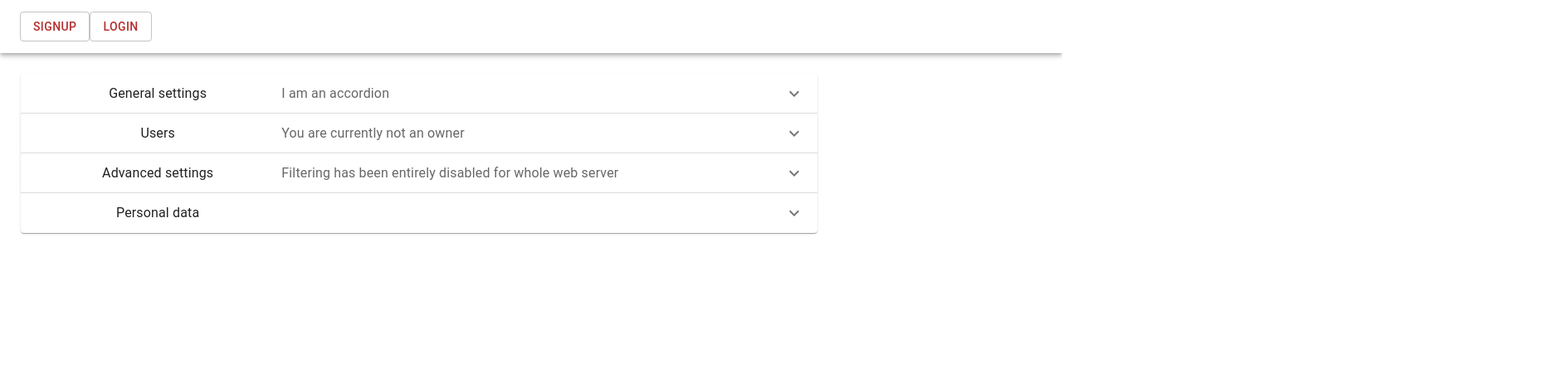
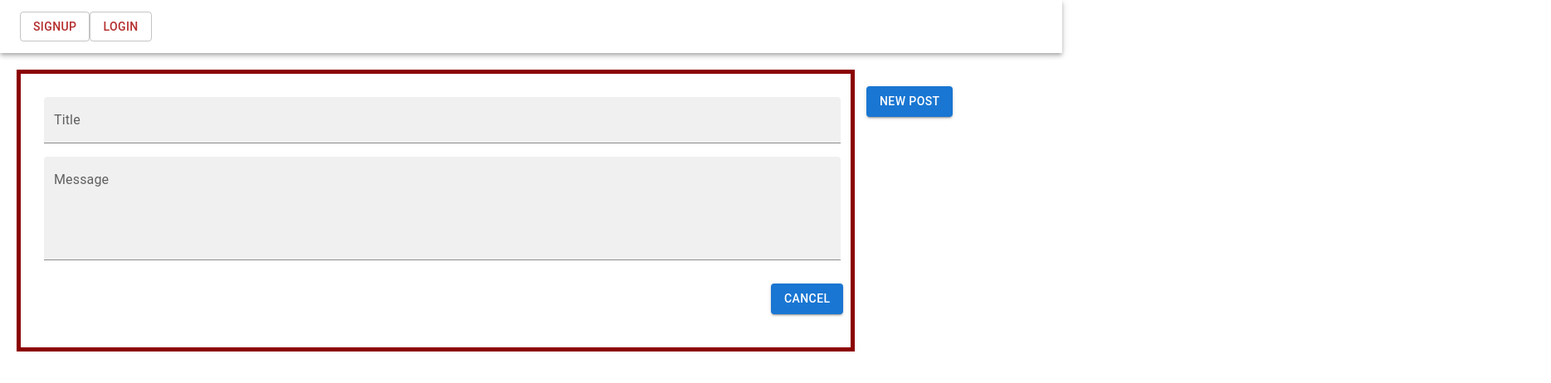
Before and after one commit to liuyuemingm/O-Uni, a React (Create React App) app in the folder frontend/: page / in a window 1280 px wide. Shown: the top 462 px of the page at 83% size, 1869 px wide, since content can reach past the window. Built offline with nearby package versions, Linux system fonts and the light colour scheme.

Commit message:
Add MainPanel

```diff
--- a/frontend/package.json
+++ b/frontend/package.json
@@ -7,6 +7,7 @@
     "@emotion/styled": "^11.3.0",
     "@material-ui/core": "^4.12.3",
     "@material-ui/icons": "^4.11.2",
+    "@mui/core": "^5.0.0-alpha.51",
     "@mui/icons-material": "^5.0.4",
     "@mui/material": "^5.0.4",
     "@mui/styles": "^5.0.1",
--- a/frontend/src/App.js
+++ b/frontend/src/App.js
@@ -2,11 +2,15 @@ import './App.css';
 import Navbar from './components/Background';
 import LogB from './components/Sample';
 import MainPanel from './components/MainPanel';
+import { Tab } from '@mui/material';
+import LabTabs from './components/Tab';
 function App() {
   return (
     <div className="App">
+      {/* <Navbar /> */}
       <LogB />
       <MainPanel />
+      {/* <LabTabs /> */}
     </div>
   );
 }
--- a/frontend/src/components/LikeButton.js
+++ b/frontend/src/components/LikeButton.js
@@ -2,18 +2,17 @@ import * as React from 'react';
 import Checkbox from '@mui/material/Checkbox';
 import FavoriteBorder from '@mui/icons-material/FavoriteBorder';
 import Favorite from '@mui/icons-material/Favorite';
-
 const label = { inputProps: { 'aria-label': 'Checkbox demo' } };
 
 export default function LikeButton() {
   return (
-    <div>
-      <Checkbox {...label} icon={<FavoriteBorder />} checkedIcon={<Favorite />} />
-      <Checkbox
-        {...label}
-        icon={<BookmarkBorderIcon />}
-        checkedIcon={<BookmarkIcon />}
-      />
+    <div >
+      <Checkbox {...label} icon={<FavoriteBorder />} checkedIcon={<Favorite />} sx={{
+        color: "darkred",
+        '&.Mui-checked': {
+          color: "darkred",
+        },
+      }} />
     </div>
   );
 }
--- a/frontend/src/components/MainPanel.js
+++ b/frontend/src/components/MainPanel.js
@@ -1,10 +1,42 @@
-import React from "react";
+import { Button } from "@mui/material";
+import React, { useState } from "react";
+import LikeButton from "./LikeButton";
+import NewPost from "./NewPost";
 import PostsAccordion from "./PostsAccordion"
 
 export default function MainPanel() {
+  const [active, setActive] = useState("New post")
+
   return (
-    <div style={{ width: "75%", margin: "25px" }}>
-      <PostsAccordion />
-    </div>
+    <div>
+      <div style={{ padding: "20px", position: "absolute", left: "80%" }}>
+        <Button variant="contained" onClick={() => setActive("New post")}>New Post </Button>
+      </div>
+
+
+
+      <div>
+        {active === "New post" && <div
+          style={{
+            width: "75%",
+            margin: "20px",
+            textAlign: "left",
+            border: "solid 5px darkred",
+            padding: "20px",
+          }}> <NewPost />
+          <div style={{
+            padding: "20px",
+            position: "relative",
+            left: "90%"
+          }}>
+            <Button variant="contained" onClick={() => setActive("Threads")}> Cancel </Button>
+          </div>
+
+        </div>}
+        {active === "Threads" && <PostsAccordion />}
+
+      </div>
+
+    </div >
   )
 }
--- a/frontend/src/components/NewPost.js
+++ b/frontend/src/components/NewPost.js
@@ -0,0 +1,43 @@
+import * as React from 'react';
+import Box from '@mui/material/Box';
+import TextField from '@mui/material/TextField';
+
+export default function MultilineTextFields() {
+  const [value, setValue] = React.useState('Controlled');
+
+  const handleChange = (event) => {
+    setValue(event.target.value);
+  };
+
+  return (
+    <div >
+      <Box
+        component="form"
+        sx={{
+          '& .MuiTextField-root': { m: 1, width: '100%' },
+        }}
+        noValidate
+        autoComplete="off"
+      >
+
+
+        <TextField
+          id="filled-textarea"
+          label="Title"
+          multiline
+          variant="filled"
+        />
+        <div>
+          <TextField
+            id="filled-multiline-static"
+            label="Message"
+            multiline
+            rows={4}
+            variant="filled"
+          />
+        </div>
+
+      </Box>
+    </div>
+  );
+}
--- a/frontend/src/components/PostsAccordion.js
+++ b/frontend/src/components/PostsAccordion.js
@@ -4,6 +4,7 @@ import AccordionDetails from '@mui/material/AccordionDetails';
 import AccordionSummary from '@mui/material/AccordionSummary';
 import Typography from '@mui/material/Typography';
 import ExpandMoreIcon from '@mui/icons-material/ExpandMore';
+import LikeButton from './LikeButton';
 
 export default function PostsAccordion() {
   const [expanded, setExpanded] = React.useState(false);
@@ -13,17 +14,19 @@ export default function PostsAccordion() {
   };
 
   return (
-    <div>
+    <div style={{ width: "75%", margin: "20px", textAlign: "left", background: "darkred", padding: "20px" }}>
+
       <Accordion expanded={expanded === 'panel1'} onChange={handleChange('panel1')}>
         <AccordionSummary
-          expandIcon={<ExpandMoreIcon />}
           aria-controls="panel1bh-content"
           id="panel1bh-header"
         >
-          <Typography sx={{ width: '33%', flexShrink: 0 }}>
-            General settings
-          </Typography>
-          <Typography sx={{ color: 'text.secondary' }}>I am an accordion</Typography>
+          <LikeButton />
+          <p style={{ margin: "10px", position: "absolute", left: " 50px" }}> 25</p>
+          <p style={{ margin: "10px", position: "absolute", left: " 100px" }}> <b> Camle </b></p>
+          <p style={{ margin: "10px", position: "absolute", left: " 200px" }}> Her name is O. She sits in our exams.</p>
+          <p style={{ margin: "10px", position: "absolute", left: " 650px" }}> sad_me21</p>
+          <p style={{ margin: "10px", position: "absolute", left: " 750px" }}> 5 replies</p>
         </AccordionSummary>
         <AccordionDetails>
           <Typography>
@@ -32,60 +35,69 @@ export default function PostsAccordion() {
           </Typography>
         </AccordionDetails>
       </Accordion>
+
       <Accordion expanded={expanded === 'panel2'} onChange={handleChange('panel2')}>
         <AccordionSummary
-          expandIcon={<ExpandMoreIcon />}
           aria-controls="panel2bh-content"
           id="panel2bh-header"
         >
-          <Typography sx={{ width: '33%', flexShrink: 0 }}>Users</Typography>
-          <Typography sx={{ color: 'text.secondary' }}>
-            You are currently not an owner
-          </Typography>
+          <LikeButton />
+          <p style={{ margin: "10px", position: "absolute", left: " 50px" }}> 13</p>
+          <p style={{ margin: "10px", position: "absolute", left: " 100px" }}> <b> O </b></p>
+          <p style={{ margin: "10px", position: "absolute", left: " 200px" }}> She is a camle.</p>
+          <p style={{ margin: "10px", position: "absolute", left: " 650px" }}> anony_ta </p>
+          <p style={{ margin: "10px", position: "absolute", left: " 750px" }}> 0 replies</p>
         </AccordionSummary>
         <AccordionDetails>
           <Typography>
-            Donec placerat, lectus sed mattis semper, neque lectus feugiat lectus,
-            varius pulvinar diam eros in elit. Pellentesque convallis laoreet
-            laoreet.
+            Nulla facilisi. Phasellus sollicitudin nulla et quam mattis feugiat.
+            Aliquam eget maximus est, id dignissim quam.
           </Typography>
         </AccordionDetails>
       </Accordion>
+
       <Accordion expanded={expanded === 'panel3'} onChange={handleChange('panel3')}>
         <AccordionSummary
-          expandIcon={<ExpandMoreIcon />}
           aria-controls="panel3bh-content"
           id="panel3bh-header"
         >
-          <Typography sx={{ width: '33%', flexShrink: 0 }}>
-            Advanced settings
-          </Typography>
-          <Typography sx={{ color: 'text.secondary' }}>
-            Filtering has been entirely disabled for whole web server
-          </Typography>
+          <LikeButton />
+          <p style={{ margin: "10px", position: "absolute", left: " 50px" }}> 0</p>
+          <p style={{ margin: "10px", position: "absolute", left: " 100px" }}> <b> Celebration </b></p>
+          <p style={{ margin: "10px", position: "absolute", left: " 200px" }}> of learning 2.</p>
+          <p style={{ margin: "10px", position: "absolute", left: " 650px" }}> Clarkson</p>
+          <p style={{ margin: "10px", position: "absolute", left: " 750px" }}> 5 replies</p>
         </AccordionSummary>
         <AccordionDetails>
           <Typography>
-            Nunc vitae orci ultricies, auctor nunc in, volutpat nisl. Integer sit
-            amet egestas eros, vitae egestas augue. Duis vel est augue.
+            Nulla facilisi. Phasellus sollicitudin nulla et quam mattis feugiat.
+            Aliquam eget maximus est, id dignissim quam.
           </Typography>
         </AccordionDetails>
       </Accordion>
+
       <Accordion expanded={expanded === 'panel4'} onChange={handleChange('panel4')}>
         <AccordionSummary
-          expandIcon={<ExpandMoreIcon />}
           aria-controls="panel4bh-content"
           id="panel4bh-header"
         >
-          <Typography sx={{ width: '33%', flexShrink: 0 }}>Personal data</Typography>
+          <LikeButton />
+          <p style={{ margin: "10px", position: "absolute", left: " 50px" }}> 46</p>
+          <p style={{ margin: "10px", position: "absolute", left: " 100px" }}> <b> Drop ddl? </b></p>
+          <p style={{ margin: "10px", position: "absolute", left: " 200px" }}> Will the system crash if I drop on the last day?</p>
+          <p style={{ margin: "10px", position: "absolute", left: " 650px" }}> abc20</p>
+          <p style={{ margin: "10px", position: "absolute", left: " 750px" }}> 1 replies</p>
         </AccordionSummary>
         <AccordionDetails>
           <Typography>
-            Nunc vitae orci ultricies, auctor nunc in, volutpat nisl. Integer sit
-            amet egestas eros, vitae egestas augue. Duis vel est augue.
+            Nulla facilisi. Phasellus sollicitudin nulla et quam mattis feugiat.
+            Aliquam eget maximus est, id dignissim quam.
           </Typography>
         </AccordionDetails>
       </Accordion>
+
+
+
     </div>
   );
 }
```
Also changed, not shown: frontend/src/components/Tab.js (added, +31 -0 lines).
